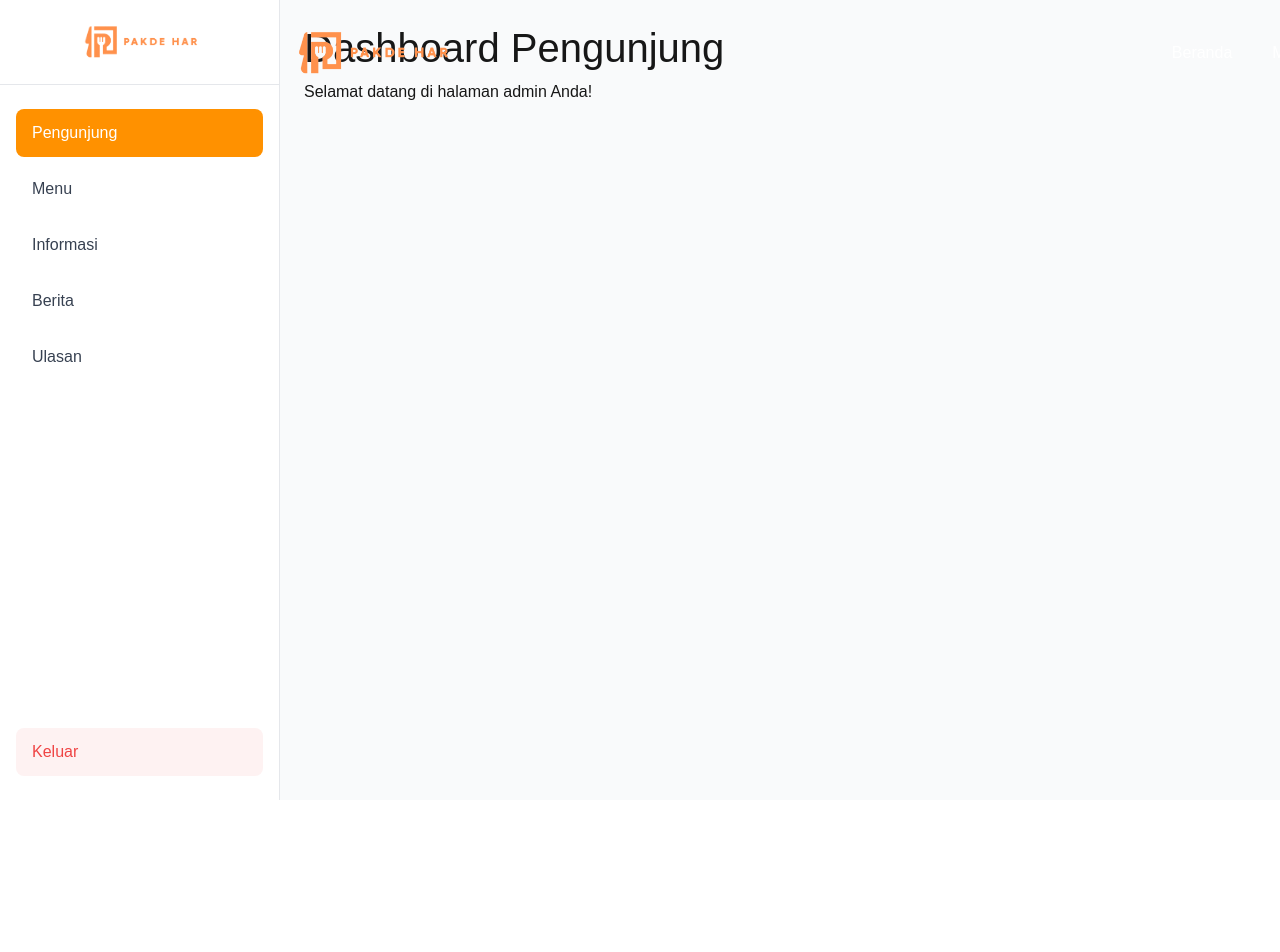
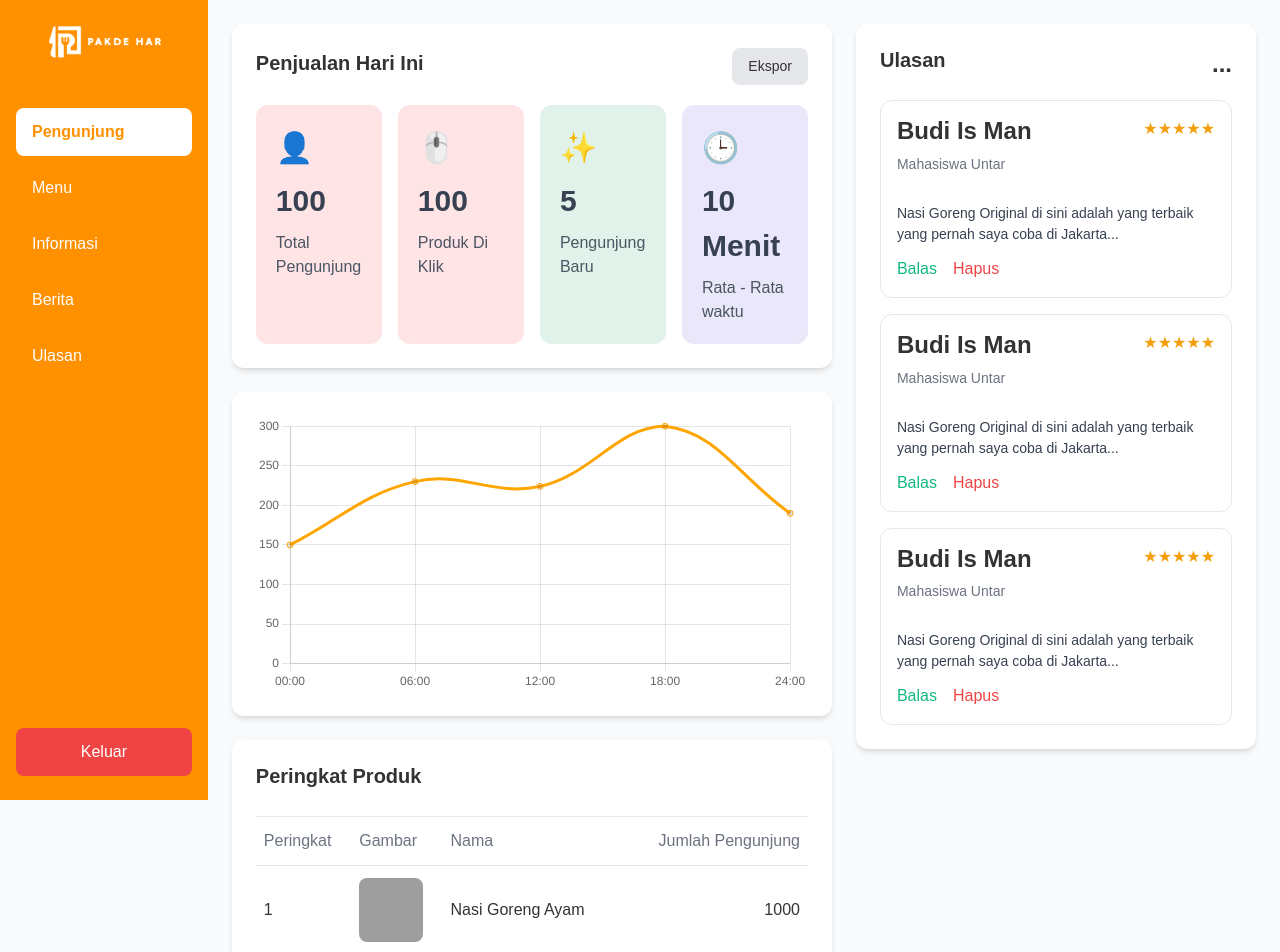
Before and after one commit to ChrisGit889/Pakde_Har_Go_Digital, a Next.js app: page /admin/dashboard in a window 1280 px wide. Shown: the top 952 px of the page. Before the commit the page ends 800 px from the top, so only its background shows below. Built offline with nearby package versions, Linux system fonts and the light colour scheme; grey boxes are pictures that could not be loaded.

Commit message:
Dashboard Admin (Pengunjung)

```diff
--- a/package.json
+++ b/package.json
@@ -14,9 +14,11 @@
     "@mui/material": "^7.3.5",
     "@mui/styled-engine-sc": "^7.3.5",
     "bootstrap": "^5.3.8",
+    "chart.js": "^4.5.1",
     "next": "14.2.31",
     "react": "^18",
     "react-bootstrap": "^2.10.10",
+    "react-chartjs-2": "^5.3.1",
     "react-dom": "^18",
     "styled-components": "^6.1.19"
   },
--- /dev/null
+++ b/src/app/admin/dashboard/DashboardPage.css
@@ -0,0 +1,214 @@
+.dashboard-page-grid {
+    display: flex;
+    flex-direction: column;
+    gap: 24px;
+  }
+
+  @media (min-width: 1024px) {
+    .dashboard-page-grid {
+      flex-direction: row;
+    }
+  }
+
+  .dashboard-main-column {
+    flex: 3;
+    display: flex;
+    flex-direction: column;
+    gap: 24px;
+  }
+
+  .dashboard-side-column {
+    flex: 2;
+    display: flex;
+    flex-direction: column;
+    gap: 24px;
+  }
+
+  .widget-container {
+    background-color: #ffffff;
+    border-radius: 12px;
+    padding: 24px;
+    box-shadow: 0 4px 6px -1px rgb(0 0 0 / 0.1), 0 2px 4px -2px rgb(0 0 0 / 0.1);
+  }
+
+  .widget-header {
+    display: flex;
+    justify-content: space-between;
+    align-items: center;
+    margin-bottom: 20px;
+  }
+
+  .widget-title {
+    font-size: 1.25rem;
+    font-weight: 700;
+    color: #333;
+  }
+
+  .export-button {
+    background-color: #E5E7EB;
+    padding: 8px 16px;
+    border-radius: 8px;
+    font-size: 0.875rem;
+    font-weight: 500;
+    border: none;
+    cursor: pointer;
+    color: #333;
+  }
+
+  .stat-cards-grid {
+    display: grid;
+    grid-template-columns: repeat(4, 1fr);
+    gap: 16px;
+  }
+
+  @media (max-width: 1024px) {
+    .stat-cards-grid {
+      grid-template-columns: repeat(2, 1fr);
+    }
+  }
+
+  @media (max-width: 640px) {
+    .stat-cards-grid {
+      grid-template-columns: repeat(1, 1fr);
+    }
+  }
+
+  .stat-card {
+    padding: 20px;
+    border-radius: 12px;
+    display: flex;
+    flex-direction: column;
+    gap: 8px;
+  }
+
+  .stat-card-icon {
+    font-size: 1.875rem;
+    color: #333;
+  }
+  .stat-card-value {
+    font-size: 1.875rem;
+    font-weight: 700;
+    color: #374151;
+  }
+  .stat-card-label {
+    color: #4B5563;
+  }
+
+  .stat-card-pink {
+    background-color: #FFE4E6;
+  }
+  .stat-card-green {
+    background-color: #E0F2E9;
+  }
+  .stat-card-purple {
+    background-color: #E9E7F9;
+  }
+
+  .table-wrapper {
+    overflow-x: auto;
+  }
+
+  .product-table {
+    width: 100%;
+    border-collapse: collapse;
+  }
+
+  .product-table th,
+  .product-table td {
+    padding: 12px 8px;
+    border-top: 1px solid #E5E7EB;
+    text-align: left;
+    vertical-align: middle;
+  }
+
+  .product-table th {
+    color: #6B7280;
+    font-weight: 500;
+  }
+
+  .product-table td {
+    font-weight: 500;
+    color: #333;
+  }
+
+  .product-table .text-right {
+    text-align: right;
+  }
+
+  .product-table-img {
+    width: 64px;
+    height: 64px;
+    border-radius: 8px;
+    object-fit: cover;
+  }
+
+  .options-button {
+    background: none;
+    border: none;
+    font-size: 1.5rem;
+    line-height: 1;
+    cursor: pointer;
+    font-weight: 700;
+    color: #333;
+  }
+
+  .review-list {
+    display: flex;
+    flex-direction: column;
+    gap: 16px;
+  }
+
+  .review-card {
+    border: 1px solid #E5E7EB;
+    padding: 16px;
+    border-radius: 12px;
+  }
+
+  .review-card-header {
+    display: flex;
+    justify-content: space-between;
+    align-items: flex-start;
+  }
+
+  .review-name {
+    font-weight: 700;
+    color: #333;
+  }
+  .review-role {
+    font-size: 0.875rem;
+    color: #6B7280;
+  }
+
+  .star-rating {
+    display: flex;
+  }
+  .star-filled {
+    color: #F59E0B;
+  }
+  .star-empty {
+    color: #D1D5DB;
+  }
+
+  .review-text {
+    margin: 12px 0;
+    color: #374151;
+    font-size: 0.875rem;
+  }
+
+  .review-actions {
+    display: flex;
+    gap: 16px;
+  }
+  .review-actions button {
+    background: none;
+    border: none;
+    font-weight: 500;
+    cursor: pointer;
+    padding: 0;
+  }
+  .review-action-reply {
+    color: #10B981;
+  }
+  .review-action-delete {
+    color: #EF4444;
+  }
--- a/src/app/admin/dashboard/page.tsx
+++ b/src/app/admin/dashboard/page.tsx
@@ -1,13 +1,24 @@
-// file: src/app/admin/dashboard/page.tsx
-
 import DashboardLayout from '../../components/DashboardLayout';
+import StatCards from '../../components/dashboard/StatCards';
+import SalesChart from '../../components/dashboard/SalesChart';
+import ProductRanking from '../../components/dashboard/ProductRanking';
+import ReviewList from '../../components/dashboard/ReviewList';
+import './DashboardPage.css';
 
 export default function DashboardPengunjungPage() {
   return (
     <DashboardLayout>
-      <h1 className="text-2xl font-bold">Dashboard Pengunjung</h1>
-      <p>Selamat datang di halaman admin Anda!</p>
+      <div className="dashboard-page-grid">
+        <div className="dashboard-main-column">
+          <StatCards />
+          <SalesChart />
+          <ProductRanking />
+        </div>
+        <div className="dashboard-side-column">
+          <ReviewList />
 
+        </div>
+      </div>
     </DashboardLayout>
   );
 }
--- a/src/app/components/DashboardLayout.tsx
+++ b/src/app/components/DashboardLayout.tsx
@@ -2,7 +2,6 @@
 'use client';
 import React from 'react';
 import Sidebar from './sidebarWebAdmin/Sidebar';
-import Topbar from './navbarWebUser/navbar';
 import './DashboardLayout.css';
 
 export default function DashboardLayout({ children }: { children: React.ReactNode }) {
@@ -10,8 +9,6 @@ export default function DashboardLayout({ children }: { children: React.ReactNod
     <div className="dashboard-container">
       <Sidebar />
       <div className="main-wrapper">
-        <Topbar />
-
         <main className="main-content">
           {children}
         </main>
--- /dev/null
+++ b/src/app/components/dashboard/ProductRanking.tsx
@@ -0,0 +1,42 @@
+'use client';
+import React from 'react';
+
+const products = [
+  { rank: 1, img: '/images/nasi-goreng-ayam.jpg', name: 'Nasi Goreng Ayam', visitors: 1000 },
+  { rank: 2, img: '/images/nasi-goreng-spesial.jpg', name: 'Nasi Goreng Spesial', visitors: 1000 },
+  { rank: 3, img: '/images/nasi-goreng-gila.jpg', name: 'Nasi Goreng Gila', visitors: 1000 },
+];
+
+export default function ProductRanking() {
+  return (
+    <div className="widget-container">
+      <div className="widget-header">
+        <h2 className="widget-title">Peringkat Produk</h2>
+      </div>
+      <div className="table-wrapper">
+        <table className="product-table">
+          <thead>
+            <tr>
+              <th>Peringkat</th>
+              <th>Gambar</th>
+              <th>Nama</th>
+              <th className="text-right">Jumlah Pengunjung</th>
+            </tr>
+          </thead>
+          <tbody>
+            {products.map((product) => (
+              <tr key={product.rank}>
+                <td>{product.rank}</td>
+                <td>
+                  <img src={product.img} alt={product.name} className="product-table-img" />
+                </td>
+                <td>{product.name}</td>
+                <td className="text-right">{product.visitors}</td>
+              </tr>
+            ))}
+          </tbody>
+        </table>
+      </div>
+    </div>
+  );
+}
--- /dev/null
+++ b/src/app/components/dashboard/ReviewList.tsx
@@ -0,0 +1,44 @@
+'use client';
+import React from 'react';
+
+const reviews = [
+  { name: 'Budi Is Man', role: 'Mahasiswa Untar', stars: 5, text: 'Nasi Goreng Original di sini adalah yang terbaik yang pernah saya coba di Jakarta...' },
+  { name: 'Budi Is Man', role: 'Mahasiswa Untar', stars: 5, text: 'Nasi Goreng Original di sini adalah yang terbaik yang pernah saya coba di Jakarta...' },
+  { name: 'Budi Is Man', role: 'Mahasiswa Untar', stars: 5, text: 'Nasi Goreng Original di sini adalah yang terbaik yang pernah saya coba di Jakarta...' },
+];
+
+const StarRating = ({ count }: { count: number }) => (
+  <div className="star-rating">
+    {[...Array(count)].map((_, i) => <span key={i} className="star-filled">★</span>)}
+    {[...Array(5 - count)].map((_, i) => <span key={i} className="star-empty">★</span>)}
+  </div>
+);
+
+export default function ReviewList() {
+  return (
+    <div className="widget-container">
+      <div className="widget-header">
+        <h2 className="widget-title">Ulasan</h2>
+        <button className="options-button">...</button>
+      </div>
+      <div className="review-list">
+        {reviews.map((review, index) => (
+          <div key={index} className="review-card">
+            <div className="review-card-header">
+              <div>
+                <h4 className="review-name">{review.name}</h4>
+                <p className="review-role">{review.role}</p>
+              </div>
+              <StarRating count={review.stars} />
+            </div>
+            <p className="review-text">{review.text}</p>
+            <div className="review-actions">
+              <button className="review-action-reply">Balas</button>
+              <button className="review-action-delete">Hapus</button>
+            </div>
+          </div>
+        ))}
+      </div>
+    </div>
+  );
+}
--- /dev/null
+++ b/src/app/components/dashboard/SalesChart.tsx
@@ -0,0 +1,58 @@
+'use client';
+import React from 'react';
+import { Line } from 'react-chartjs-2';
+import {
+  Chart as ChartJS,
+  CategoryScale,
+  LinearScale,
+  PointElement,
+  LineElement,
+  Title,
+  Tooltip,
+  Legend,
+} from 'chart.js';
+
+ChartJS.register(
+  CategoryScale,
+  LinearScale,
+  PointElement,
+  LineElement,
+  Title,
+  Tooltip,
+  Legend
+);
+
+const data = {
+  labels: ['00:00', '06:00', '12:00', '18:00', '24:00'],
+  datasets: [
+    {
+      label: 'Total Pengunjung',
+      data: [150, 230, 224, 300, 190],
+      fill: false,
+      borderColor: '#FFA500',
+      tension: 0.4,
+    },
+  ],
+};
+
+const options = {
+  responsive: true,
+  plugins: {
+    legend: {
+      display: false,
+    },
+  },
+  scales: {
+    y: {
+      beginAtZero: true,
+    },
+  },
+};
+
+export default function SalesChart() {
+  return (
+    <div className="widget-container">
+      <Line data={data} options={options} />
+    </div>
+  );
+}
--- /dev/null
+++ b/src/app/components/dashboard/StatCards.tsx
@@ -0,0 +1,29 @@
+'use client';
+import React from 'react';
+
+const stats = [
+  { value: '100', label: 'Total Pengunjung', colorClass: 'stat-card-pink', icon: '👤' },
+  { value: '100', label: 'Produk Di Klik', colorClass: 'stat-card-pink', icon: '🖱️' },
+  { value: '5', label: 'Pengunjung Baru', colorClass: 'stat-card-green', icon: '✨' },
+  { value: '10 Menit', label: 'Rata - Rata waktu', colorClass: 'stat-card-purple', icon: '🕒' },
+];
+
+export default function StatCards() {
+  return (
+    <div className="widget-container">
+      <div className="widget-header">
+        <h2 className="widget-title">Penjualan Hari Ini</h2>
+        <button className="export-button">Ekspor</button>
+      </div>
+      <div className="stat-cards-grid">
+        {stats.map((stat) => (
+          <div key={stat.label} className={`stat-card ${stat.colorClass}`}>
+            <div className="stat-card-icon">{stat.icon}</div>
+            <div className="stat-card-value">{stat.value}</div>
+            <div className="stat-card-label">{stat.label}</div>
+          </div>
+        ))}
+      </div>
+    </div>
+  );
+}
--- a/src/app/components/navbarWebUser/navbar.tsx
+++ b/src/app/components/navbarWebUser/navbar.tsx
@@ -7,7 +7,7 @@ import Navbar from "react-bootstrap/Navbar";
 import "./navbar.css";
 
 function NavbarComponents() {
-  const pathname = usePathname(); // <-- Ambil path navlink aktif
+  const pathname = usePathname();
   const [scrolled, setScrolled] = useState(false);
   const [expanded, setExpanded] = useState(false);
 
@@ -17,7 +17,6 @@ function NavbarComponents() {
     return () => window.removeEventListener("scroll", handler);
   }, []);
 
-  // buat cari navlink mana yang aktif
   const isActive = (path: string) => pathname === path;
 
   return (
@@ -26,18 +25,15 @@ function NavbarComponents() {
       expanded={expanded}
       onToggle={() => setExpanded(!expanded)}
       className={`position-fixed w-100 z-3 transition-all ${
-        scrolled || expanded ? "bg-white navbar-shadow py-2" : "bg-transparent py-4"
+        scrolled || expanded
+          ? "bg-white navbar-shadow py-2"
+          : "bg-transparent py-4"
       }`}
     >
       <Container fluid>
-        <Navbar.Brand href="/">
-          <img src="/images/LogoPakde.png" alt="Logo" width="160" />
-        </Navbar.Brand>
-
         <Navbar.Toggle
           className={scrolled || expanded ? "toggler-dark" : "toggler-light"}
         />
-
         <Navbar.Collapse>
           <Nav className="ms-auto gap-4 align-items-center">
             <Nav.Link
--- a/src/app/components/sidebarWebAdmin/Sidebar.css
+++ b/src/app/components/sidebarWebAdmin/Sidebar.css
@@ -1,7 +1,8 @@
 .sidebar {
-    width: 280px; /* Lebar sidebar */
-    background-color: #ffffff;
-    border-right: 1px solid #E5E7EB;
+  width: 280px;
+  background-color: #FF9100;
+  color: #ffffff;
+  border-right: none;
   display: flex;
   flex-direction: column;
   height: 100vh;
@@ -11,35 +12,40 @@
 
 .sidebar-header {
   padding: 24px;
-    border-bottom: 1px solid #E5E7EB;
+  border-bottom: none;
   text-align: center;
 }
 
+.sidebar-header img {
+  filter: brightness(0) invert(1);
+}
+
 .sidebar-nav {
-    flex-grow: 1; /* Mendorong footer ke bawah */
+  flex-grow: 1;
   padding: 24px 16px;
 }
 
 .nav-item {
   display: flex;
   align-items: center;
+  gap: 12px;
   padding: 12px 16px;
   border-radius: 8px;
   margin-bottom: 8px;
   text-decoration: none;
-    color: #374151; /* Warna teks abu-abu tua */
+  color: #ffffff;
   font-weight: 500;
   transition: background-color 0.2s, color 0.2s;
 }
 
 .nav-item:hover {
-    background-color: #F3F4F6; /* Warna hover abu-abu muda */
+  background-color: rgba(255, 255, 255, 0.1);
 }
 
-  /* Style untuk item yang aktif */
 .nav-item.active {
-    background-color: #FF9100; /* Warna oranye */
-    color: #ffffff;
+  background-color: #ffffff;
+  color: #FF9100;
+  font-weight: 700;
 }
 
 .sidebar-footer {
@@ -49,18 +55,19 @@
 .logout-button {
   display: flex;
   align-items: center;
+  justify-content: center;
+  gap: 8px;
   width: 100%;
   padding: 12px 16px;
   border-radius: 8px;
-    background-color: #FEF2F2; /* Latar belakang merah muda */
-    color: #EF4444; /* Teks merah */
+  background-color: #EF4444;
+  color: #ffffff;
   border: none;
   font-size: 16px;
   font-weight: 500;
   cursor: pointer;
-    text-align: left;
 }
 
 .logout-button:hover {
-    background-color: #FEE2E2;
+  background-color: #DC2626;
 }
```
Also changed, not shown: 1 other file (tests, documents, lock files or other folders). Lines whose indentation alone changed are shown as unchanged.
